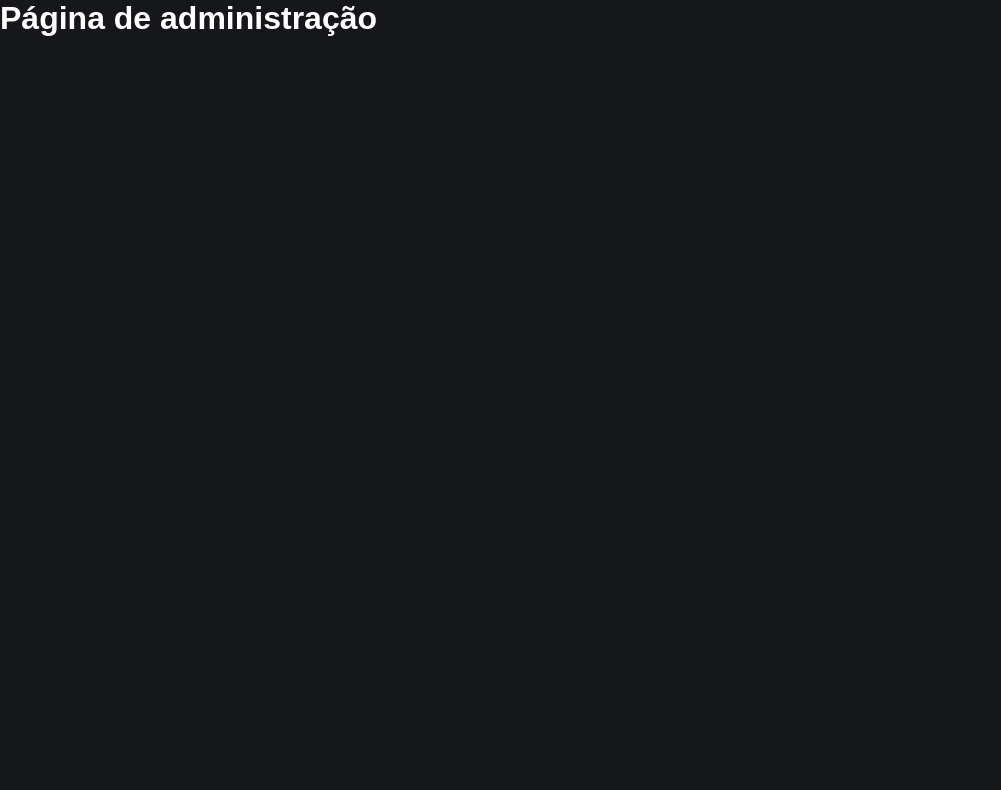
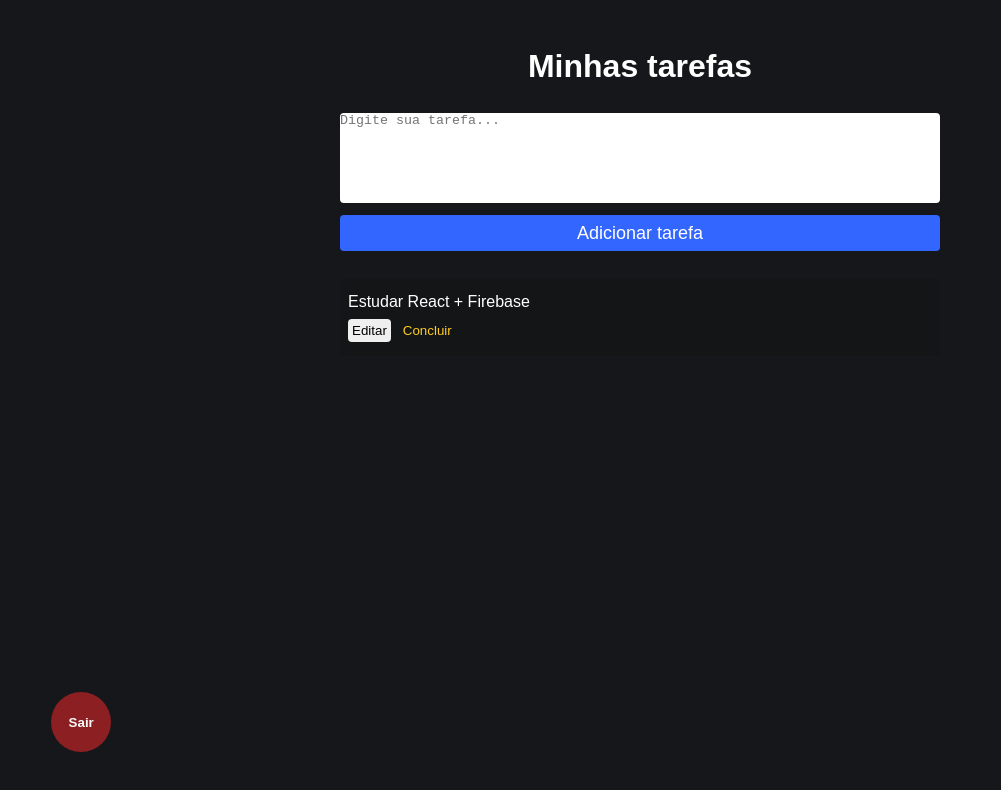
Before and after one commit to TaylanFS/todo-react-with-firebase, a React (Create React App) app: page /admin in a window 1280 px wide. Shown: the top 790 px of the page, without its empty margins (0-1001 px from the left). Built offline with nearby package versions, Linux system fonts and the light colour scheme; no server answers; sample sign-in values are in the browser's storage.

Commit message:
create admin page

```diff
--- a/src/pages/Admin/admin.css
+++ b/src/pages/Admin/admin.css
@@ -0,0 +1,61 @@
+.admin-container {
+    display: flex;
+    flex-direction: column;
+    align-items: center;
+    margin-top: 48px;
+}
+
+.admin-container h1 {
+    margin-bottom: 28px;
+}
+
+.button-register {
+    margin-bottom: 28px;
+}
+
+.list {
+    width: 90%;
+    max-width: 600px;
+    display: flex;
+    flex-direction: column;
+    background-color: rgba(18, 18, 18, 0.40);
+    border-radius: 4px;
+    padding: 12px;
+    justify-content: center;
+    padding: 14px 8px;
+}
+
+.list p {
+    margin-bottom: 8px;
+}
+
+.list button {
+    margin-right: 8px;
+    border: 0;
+    border-radius: 4px;
+    padding: 4px;
+}
+
+.button-concluir {
+    color: #ffcc23;
+    background-color: transparent;
+}
+
+.button-logout {
+    position: absolute;
+    bottom: 6%;
+    left: 4%;
+    height: 60px;
+    width: 60px;
+    border-radius: 30px;
+    border: 0;
+    font-weight: bold;
+    background-color: rgba(219, 38, 41, 0.60);
+    color: #fafafa;
+    transition: all 0.5s;
+}
+
+.button-logout:hover {
+    background-color: rgba(219, 38, 41, 1);
+    color: #fafafa;
+}
--- a/src/pages/Admin/index.js
+++ b/src/pages/Admin/index.js
@@ -1,9 +1,51 @@
 import "./admin.css";
+import { useState } from "react";
+
+import { auth } from "../../firebaseConnection";
+import { signOut } from "firebase/auth";
 
 export default function Admin() {
+	const [tarefaInput, setTarefaInput] = useState("");
+
+	async function handleRegister(event) {
+		event.preventDefault();
+
+		alert("sldkjflskdfjlksdjf");
+	}
+
+	async function handleLogout() {
+		await signOut(auth);
+	}
+
 	return (
-		<div>
-			<h1>Página de administração</h1>
+		<div className="admin-container">
+			<h1> Minhas tarefas </h1>
+
+			<form className="form" onSubmit={handleRegister}>
+				<textarea
+					placeholder="Digite sua tarefa..."
+					value={tarefaInput}
+					onChange={(event) => setTarefaInput(event.target.value)}
+				/>
+
+				<button className="button-register" type="submit">
+					Adicionar tarefa
+				</button>
+			</form>
+
+			<article className="list">
+				<p> Estudar React + Firebase </p>
+
+				<div>
+					<button> Editar </button>
+					<button className="button-concluir"> Concluir </button>
+				</div>
+			</article>
+
+			<button className="button-logout" onClick={handleLogout}>
+				{" "}
+				Sair{" "}
+			</button>
 		</div>
 	);
 }
```
